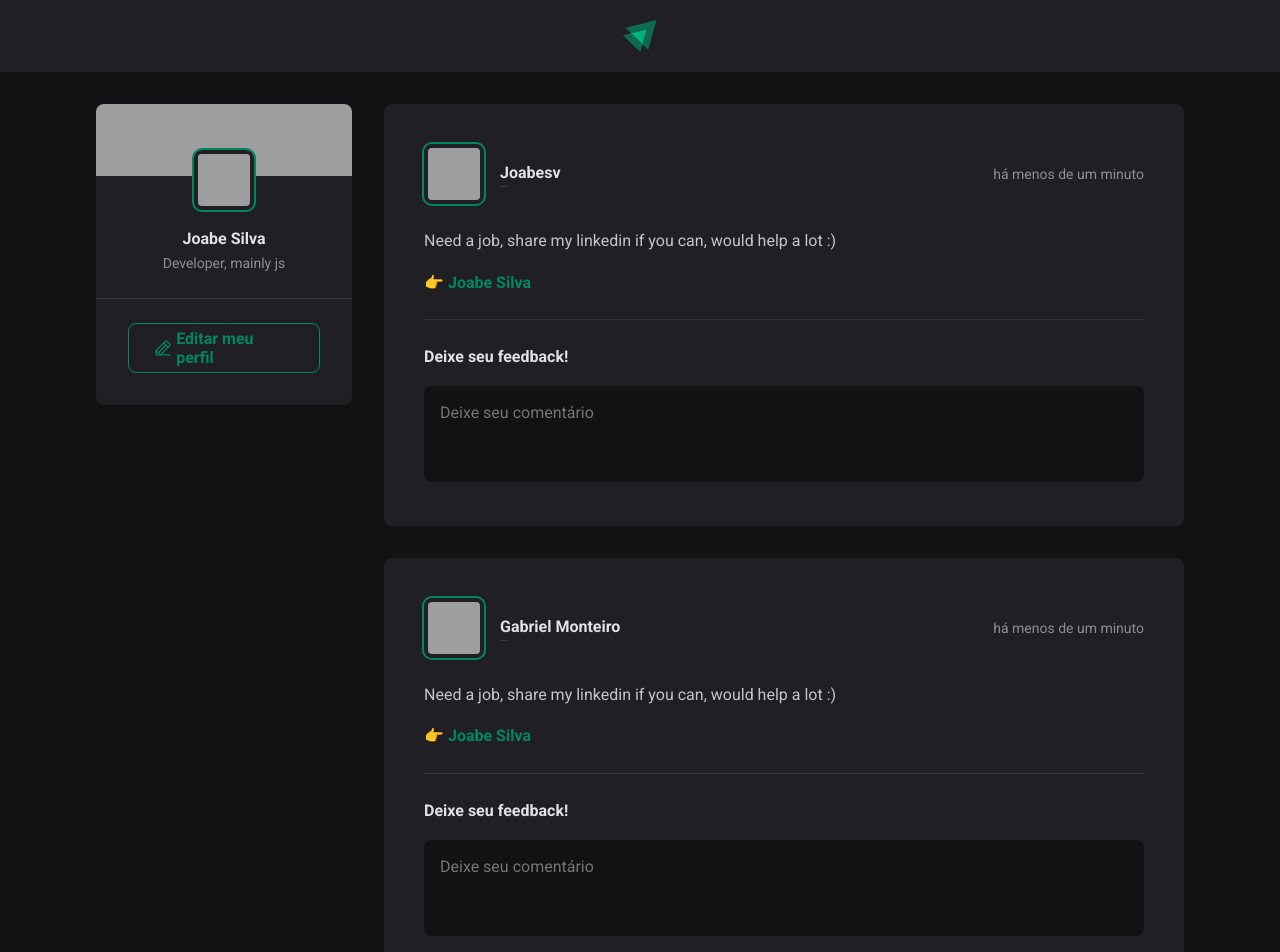
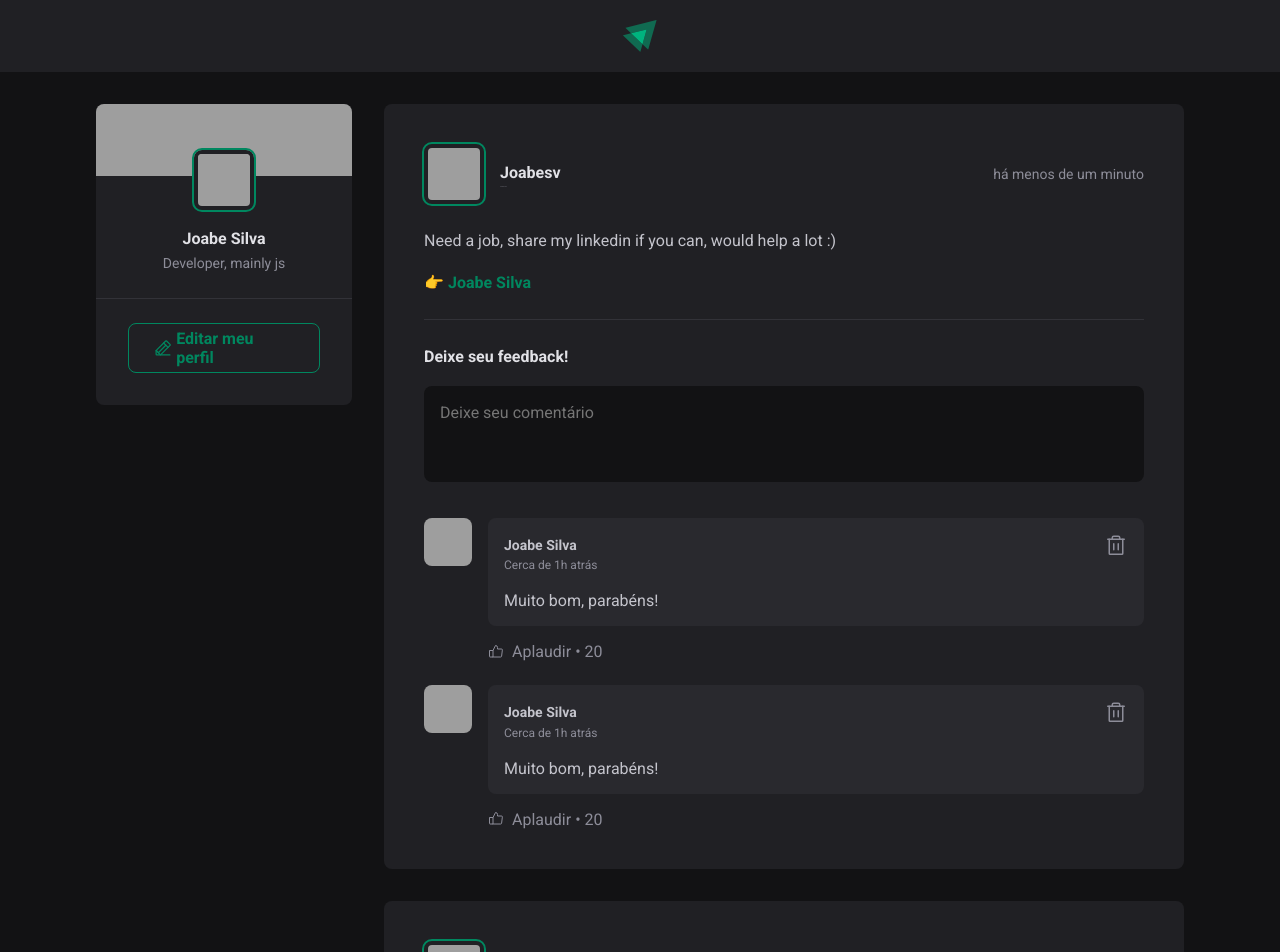
Before and after one commit to Joabesv/react-feed, a React (Vite) app: page / in a window 1280 px wide. Shown: the top 952 px of the page. Built offline with nearby package versions, Linux system fonts and the light colour scheme; grey boxes are pictures that could not be loaded.

Commit message:
feat(Post): using react state to make commments dynamic

```diff
--- a/src/components/Post.tsx
+++ b/src/components/Post.tsx
@@ -1,3 +1,4 @@
+import { FormEvent, useState } from "react";
 import { format, formatDistanceToNow } from "date-fns";
 import ptBR from "date-fns/locale/pt-BR";
 import { Comment } from "./Comment";
@@ -20,6 +21,8 @@ export interface PostProps {
 }
 
 export function Post({ author, content, id, publishedAt }: PostProps) {
+  const [comments, setComments]= useState([1,2]);
+
   const publishedDate = format(publishedAt, "d 'de' LLLL 'ás' HH:mm'h'", {
     locale: ptBR,
   });
@@ -27,6 +30,12 @@ export function Post({ author, content, id, publishedAt }: PostProps) {
     locale: ptBR,
     addSuffix: true,
   });
+
+  function handleCreateNewComment(event: FormEvent) {
+    event.preventDefault();
+    setComments([...comments, comments.length + 1])
+    console.log('Ola')
+  }
 
   return (
     <>
@@ -61,8 +70,9 @@ export function Post({ author, content, id, publishedAt }: PostProps) {
           })}
         </div>
 
-        <form className={styles.commentForm}>
+        <form className={styles.commentForm} onSubmit={(event) => handleCreateNewComment(event)}>
           <strong>Deixe seu feedback!</strong>
+
 
           <textarea placeholder="Deixe seu comentário" />
 
@@ -70,6 +80,12 @@ export function Post({ author, content, id, publishedAt }: PostProps) {
             <button type="submit">Publicar</button>
           </footer>
         </form>
+
+        <div className={styles.commentList}>
+          { comments.map(comment => {
+            return <Comment />
+          }) }
+        </div>
       </article>
     </>
   );
```
